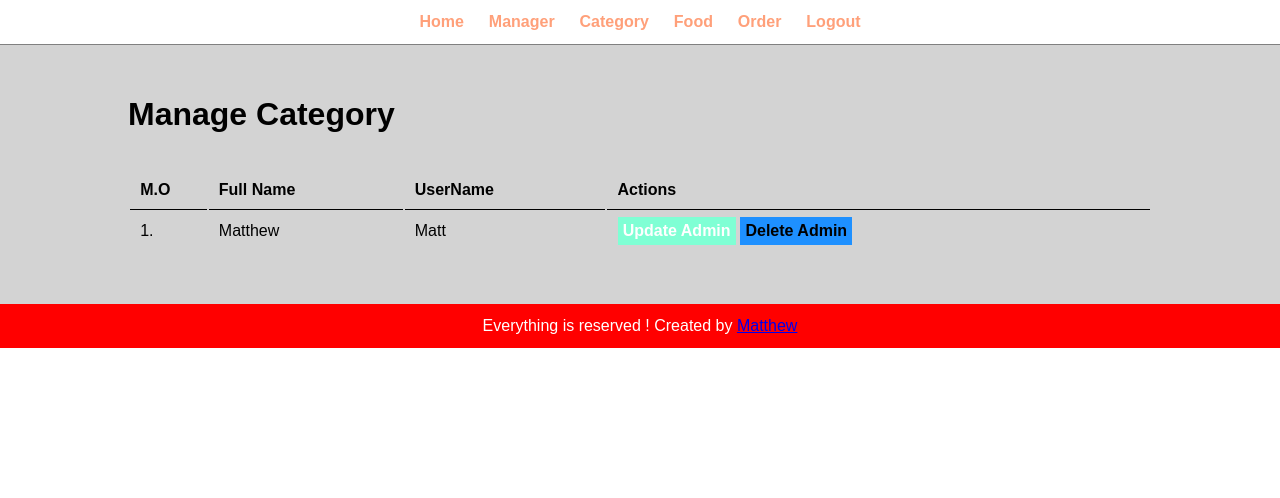
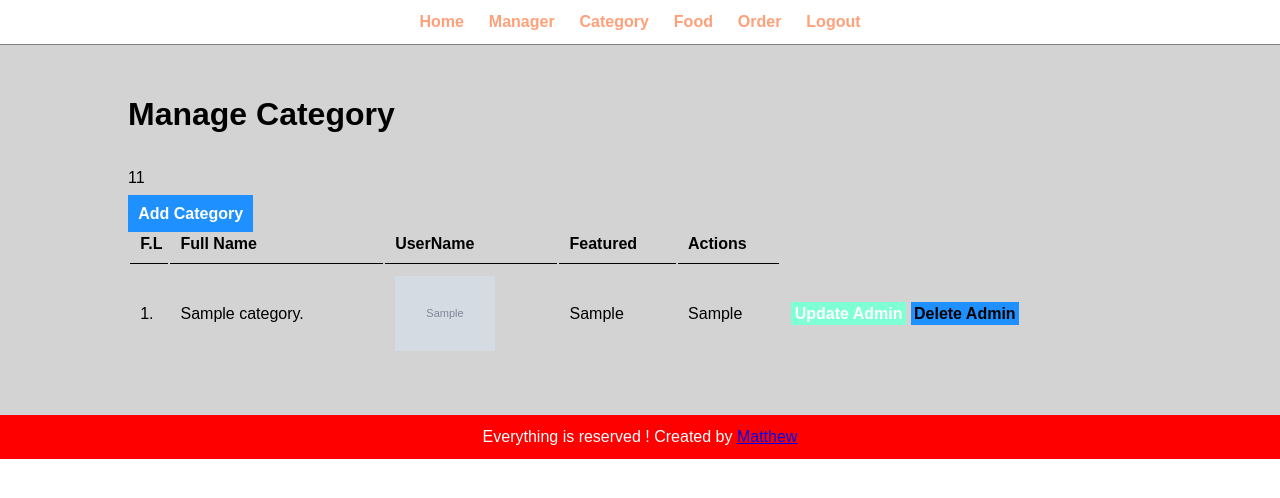
Before and after one commit to zigzagdev/What_you_want, a PHP site: page /manage-category.php in a window 1280 px wide. Shown: the top 498 px of the page. Run offline with PHP 8.4, Linux system fonts and the light colour scheme; the visitor is signed in with stand-in values (Sample User, id 1); tables that the repository leaves empty or names only in its code hold one stand-in row (values such as "Sample post"); grey boxes marked "Sample" are stand-in pictures.

Commit message:
add_categoryu_created

```diff
--- a/order/manage-category.php
+++ b/order/manage-category.php
@@ -5,24 +5,81 @@
         <div class="wrapper">
             <h1>Manage Category</h1>
          <br/><br/>
+       <?php
+         if(isset($_SESSION['add']))
+            {
+            echo $_SESSION['add'];
+            unset($_SESSION['add']);
+            }
 
-         <table class="tbl-full">
+         if(isset($_SESSION['upload']))
+            {
+            echo $_SESSION['upload'];
+            unset($_SESSION['upload']);
+            }
+       ?>
+       <br><br>
+        <a href="<?php echo SITEURL; ?>/add-category.php" class="btn-primary">Add Category</a>
+
+        <table class="tbl-full">
           <tr>
-           <th>M.O</th>
+           <th>F.L</th>
            <th>Full Name</th>
            <th>UserName</th>
+           <th>Featured</th>
            <th>Actions</th>
           </tr>
+       <?php
+         $sql="SELECT * FROM tbl_category";
+         $rec=mysqli_query($connect,$sql);
+         $count=mysqli_num_rows($rec);
+
+         $FL=1;
+
+          if($count>0)
+           {
+               /*/ get the data and display cord/*/
+              while($row=mysqli_fetch_assoc($rec))
+               {
+                $id=         $row['id'];
+                $title=      $row['title'];
+                $image_name= $row['image_name'];
+                $featured  = $row['featured'];
+                $actice    = $row['active'];
+               }
+           }
+          else
+           {
+
+           }
+        ?>
           <tr>
-           <td>1.</td>
-           <td>Matthew</td>
-           <td>Matt</td>
+           <td><?php echo $FL++; ?>.</td>
+           <td><?php echo $title++; ?>.</td>
+           <td>
+            <?php
+             if($image_name!="")
+                 {
+             ?>
+                <img src="../images/category/<?php echo $image_name; ?>"width="100px" >
+            <?php
+                 }
+             else
+                 {
+                echo "<div class='error'>Image not Added.</div>";
+                 }
+             ?>
+           </td>
+           <td><?php echo $featured ?></td>
+           <td><?php echo $actice ?></td>
             <td>
              <a href="#" class="btn-secondary">Update Admin</a>
              <a href="#" class="btn-danger">Delete Admin</a>
             </td>
           </tr>
+
          </table>
+
         </div>
     </div>
     <!--Main Section -->
```
